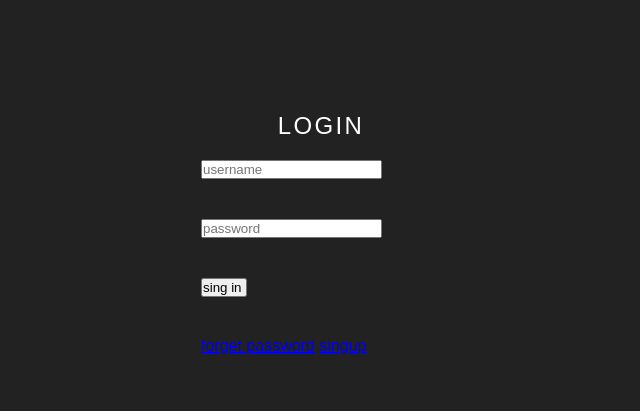
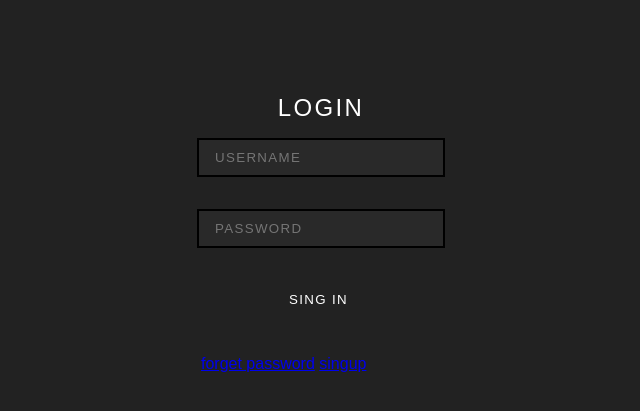
Before and after one commit to lguimorais/tela_login, a plain HTML site: page index.html in a window 1280 px wide. Shown: the part 197-608 px from the top of the page, without its empty margins (319-959 px from the left). Drawn offline with Linux system fonts and the light colour scheme.

Commit message:
Update style.css

```diff
--- a/style.css
+++ b/style.css
@@ -77,3 +77,32 @@ form h2{
     z-index: 1;
 
 }
+.inputBx span::before{
+    content: '';
+    position: absolute;
+    inset: -2PX;
+    background: repeating-conic-gradient(form var(--a), #01dbc2 0%, #01dbc2 10%, transparent 10%, transparent 50%);
+    animation: animate 6s linear infinite;
+    box-shadow: 0 0 0 2px #000;
+}
+.inputBx:nth-child(2) span::before{
+    animation-delay: -1.5s;
+}
+.inputBx span::before{
+    content: '';
+    position: absolute;
+    inset: 0;
+    background: #292929;
+}
+.inputBx input{
+    position: relative;
+    z-index: 100000;
+    outline: none;
+    border: none;
+    width: 100%;
+    padding: 8px 14px;
+    background: transparent;
+    color: #fff;
+    text-transform: uppercase;
+    letter-spacing: 0.1em;
+}
```
